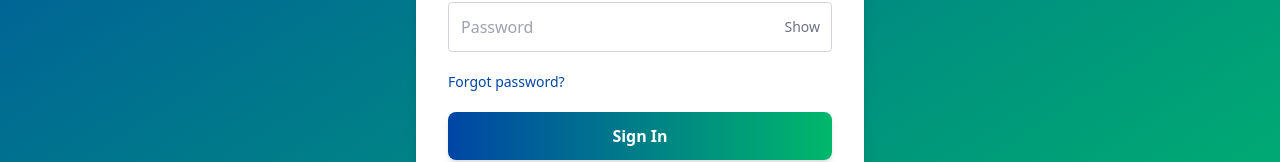
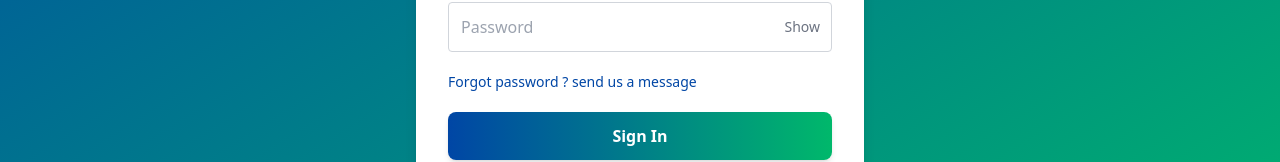
Before and after one commit to Ademolah/QuickInvoiceFrontend, a React (Create React App) app: page /login in a window 1280 px wide. Shown: the part 436-598 px from the top of the page. Built offline with nearby package versions, Linux system fonts and the light colour scheme.

Commit message:
updated forgot password

```diff
--- a/src/pages/Login.jsx
+++ b/src/pages/Login.jsx
@@ -150,8 +150,8 @@ export default function Login() {
           </div>
 
           <div className="flex justify-between text-sm">
-            <Link to="/forgot-password" className="text-[#0046A5] hover:underline">
-              Forgot password?
+            <Link to="/contact" className="text-[#0046A5] hover:underline">
+              Forgot password ? send us a message
             </Link>
           </div>
 
```
